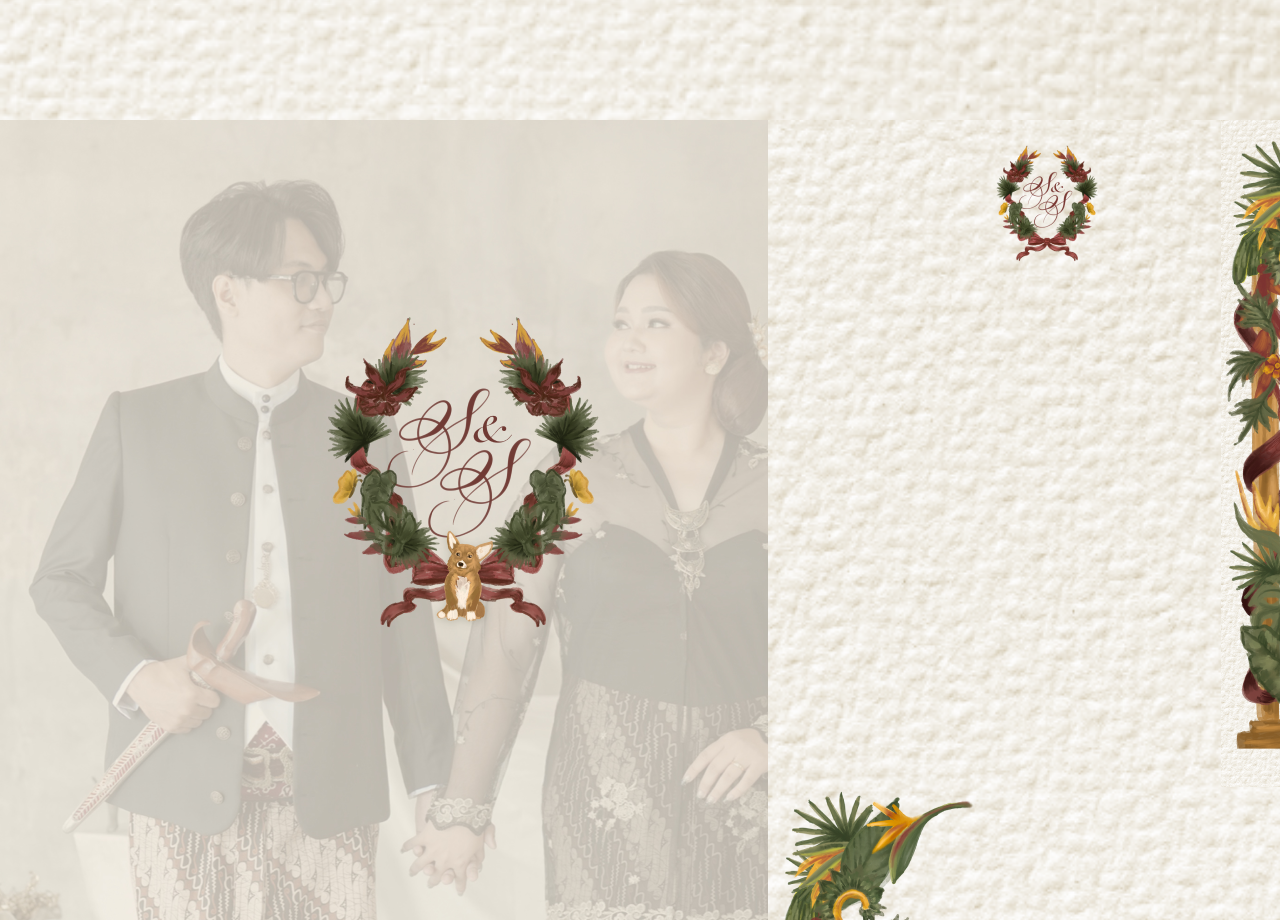
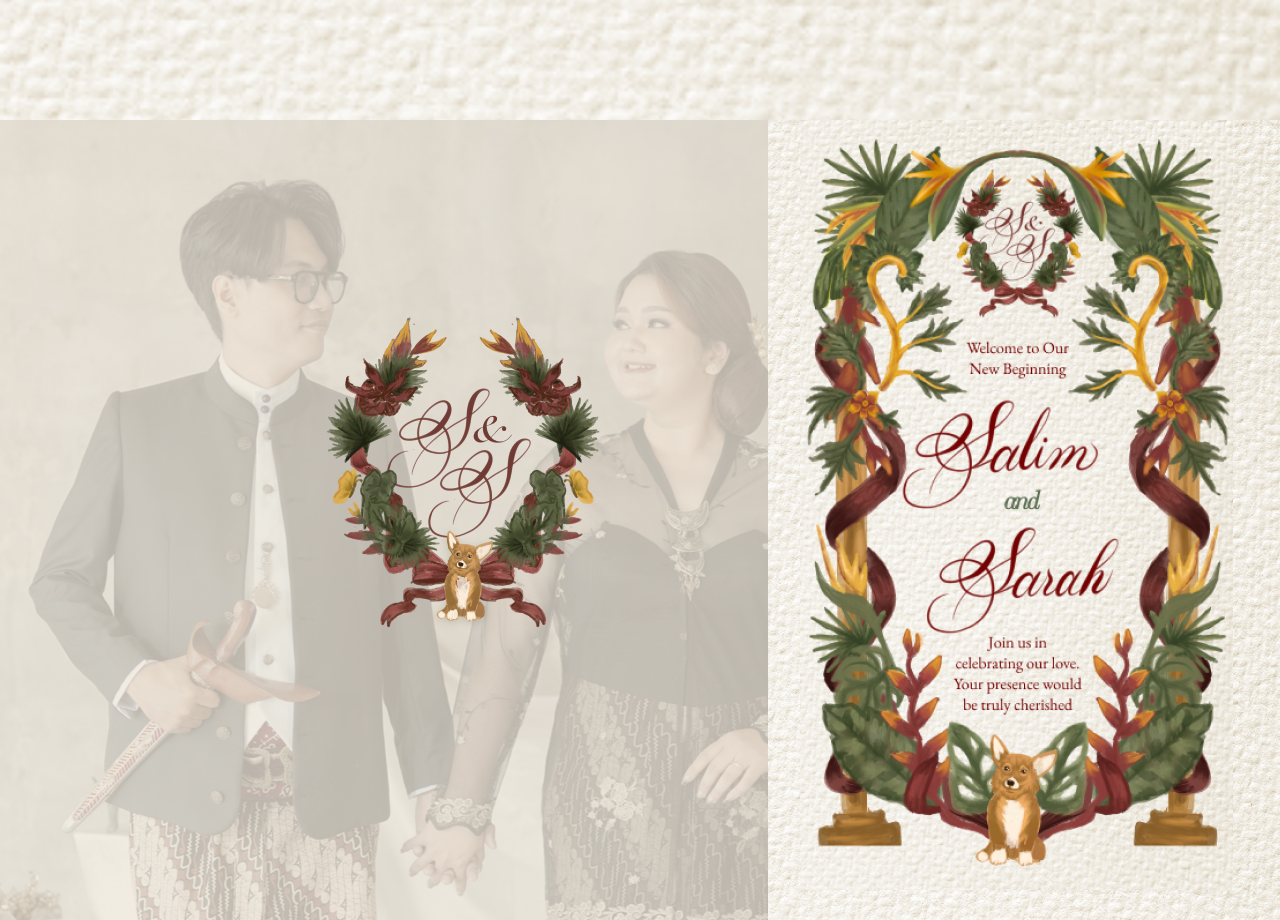
Before and after one commit to patriciatyas/salim-sarah-2, a React (Create React App) app: page / in a window 1280 px wide. Shown: the part 680-1600 px from the top of the page. Built offline with nearby package versions, Linux system fonts and the light colour scheme.

Commit message:
fix desktop view

```diff
--- a/src/App.css
+++ b/src/App.css
@@ -17,6 +17,7 @@ body {
     animation: fadeIn ease 2s;
     animation-iteration-count: 1;
     animation-fill-mode: forwards;
+    background: url('/public/images/cut-bg.png');
 }
 
 
@@ -40,6 +41,7 @@ body {
 @layer components {
   .container {
     display: flex;
+    width: 100%;
     height: 100vh;
   }
 
@@ -52,8 +54,11 @@ body {
   }
 
   .scrollable-right {
+    /* position: fixed; */
+
     overflow-y: auto;
     height: 100vh;
     width: 40%;
+    overflow-x: hidden;
   }
 }
--- a/src/App.js
+++ b/src/App.js
@@ -72,70 +72,24 @@ function App() {
 
       <div className="md:scrollable-right">
         {/* <BackgroundMusic /> */}
-        <div id="secondPage" className="relative min-h-screen bg-paper w-screen">
-          <section className="relative items-center justify-center bg-cover md:bg-right-bg h-screen w-screen">
-            <div className="w-screen flex justify-center items-center">
+        <div id="secondPage" className="relative min-h-screen bg-paper md:bg-right-bg md:w-full">
+          <section className="flex relative items-center justify-center bg-cover h-screen w-screen">
+            <div className="w-screen flex justify-center items-center md:hidden ">
               <img src="/images/new-landing-page.png"
                   alt="landing-page"
                   className=""
                   />
             </div>
-            <div className="md:block hidden">
-              <FadeInSection>
+            <div className="hidden md:block">
                 <img
-                  src="/images/left-asset.png"
-                  alt="left-asset"
-                  className="md:absolute"
+                  src="/images/right-landing-page.png"
+                  alt="right-landing-page"
+                  className="md:absolute md:left-8 md:top-0"
                 />
-              </FadeInSection>
-              <FadeInSection>
-                <img
-                  src="/images/right-asset.png"
-                  alt="right-asset"
-                  className="md:absolute md:right-0"
-                />
-              </FadeInSection>
-              <FadeInSection>
-                <img
-                  src="/images/crest-copy.png"
-                  alt="crest"
-                  className="md:absolute md:left-56 md:top-6"
-                />
-              </FadeInSection>
             </div>
-            <div className="flex flex-col items-center justify-center text-center pt-[168px] fade-in pb-56">
-              {/* <FadeInSection>
-                <p className=" text-maroon text-m font-garamond w-32 leading-tight">
-                  Welcome to Our New Beginning
-                </p>
-              </FadeInSection>
-              <FadeInSection>
-                <img
-                  src="/images/salim-and.png"
-                  alt="salim-1"
-                  className="pt-4"
-                />
-              </FadeInSection>
-              <FadeInSection>
-                <img src="/images/sarah-1.png" alt="sarah-1" className="pt-2" />
-              </FadeInSection>
-              <FadeInSection>
-                <p className=" text-maroon text-m font-garamond w-32 leading-tight">
-                  Join us in celebrating our love. Your presence would be truly
-                  cherished
-                </p>
-              </FadeInSection> */}
-            </div>
-            <FadeInSection>
-              <img
-                src="/images/pilar-2.png"
-                alt="pilar"
-                className="hidden md:absolute md:left-1/2"
-              />
-            </FadeInSection>
           </section>
 
-          <section className="relative items-center justify-center min-h-screen md:bg-right-bg fade-in mt-12">
+          <section className="relative items-center justify-center min-h-screen md:bg-right-bg fade-in mt-12 md:mt-0">
 
             <FadeInSection>
               <img
```
Also changed, not shown: public/images/cut-bg.png (added), public/images/right-landing-page.png (added).
